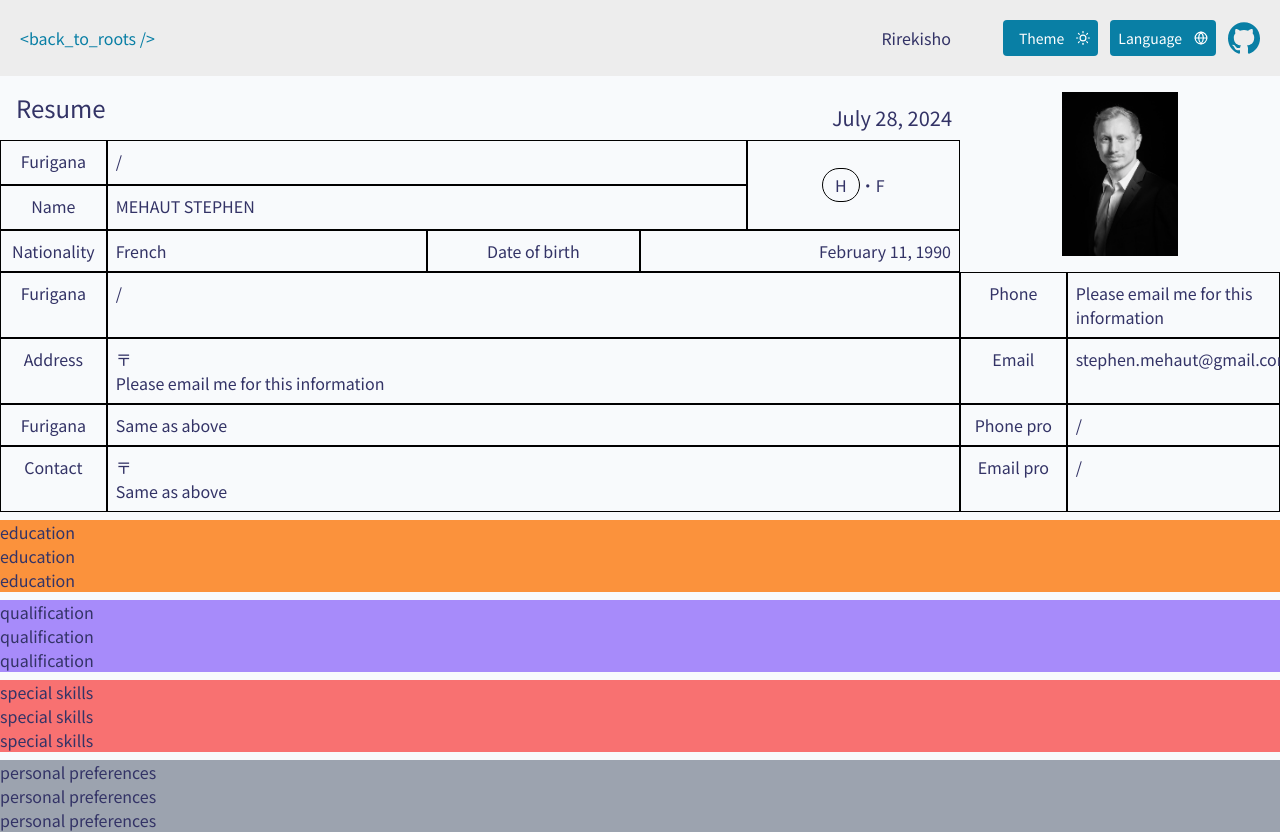
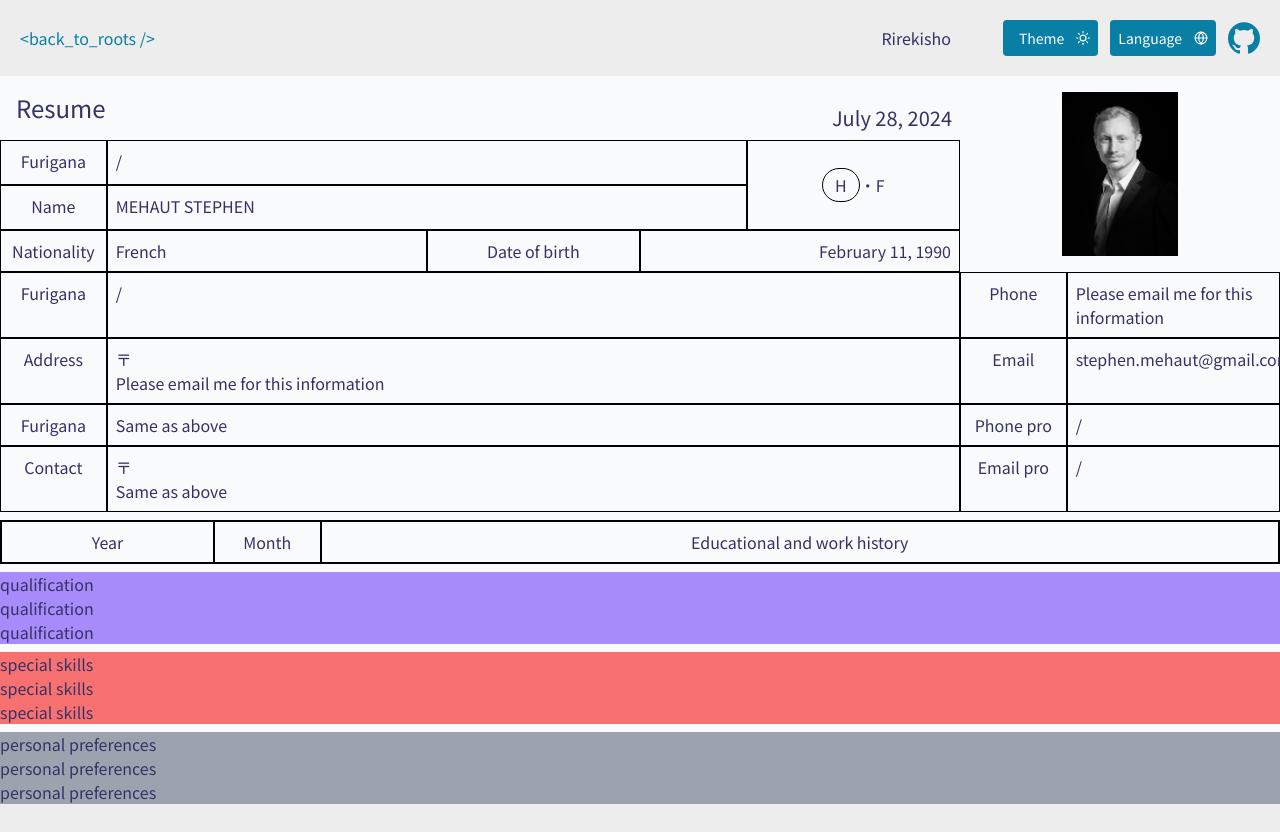
Before and after one commit to Steph0/resume-react, a Next.js app: page /en/rirekisho in a window 1280 px wide. After the commit the page ends 804 px from the top, so only its background shows below. Built offline with nearby package versions, Linux system fonts and the light colour scheme.

Commit message:
feat: educational and work history layout

```diff
--- a/messages/en.json
+++ b/messages/en.json
@@ -67,6 +67,14 @@
         "legend": "Email pro",
         "value": "/"
       }
+    },
+    "Education": {
+      "headers": {
+        "year": "Year",
+        "month": "Month",
+        "history": "Educational and work history"
+
+      }
     }
   },
   "Theme": "Theme",
--- a/messages/fr.json
+++ b/messages/fr.json
@@ -67,6 +67,14 @@
         "legend": "Email pro",
         "value": "/"
       }
+    },
+    "Education": {
+      "headers": {
+        "year": "Annee",
+        "month": "Mois",
+        "history": "Historique professionnel et educatif"
+
+      }
     }
   },
   "Theme": "Thème",
--- a/messages/ja.json
+++ b/messages/ja.json
@@ -67,6 +67,13 @@
         "legend": "Ｅメール",
         "value": "同上"
       }
+    },
+    "Education": {
+      "headers": {
+        "year": "年",
+        "month": "月",
+        "history": "学歴 ・ 職歴"
+      }
     }
   },
   "Theme": "テーマ",
--- /dev/null
+++ b/src/app/[locale]/rirekisho/components/education/index.tsx
@@ -0,0 +1,23 @@
+import { useTranslations } from 'next-intl';
+import { Table } from '../shared/table/Table';
+import { Row } from '../shared/table/Row';
+import { ColHeader } from '../shared/table/ColHeader';
+
+export default function Education() {
+  const t = useTranslations();
+  return (
+    <Table className='auto-cols-fr grid-cols-12'>
+      <Row>
+        <ColHeader className='col-span-2'>
+          {t('Rirekisho.Education.headers.year')}
+        </ColHeader>
+        <ColHeader className='col-span-1'>
+          {t('Rirekisho.Education.headers.month')}
+        </ColHeader>
+        <ColHeader className='col-span-full col-start-4'>
+          {t('Rirekisho.Education.headers.history')}
+        </ColHeader>
+      </Row>
+    </Table>
+  );
+}
--- a/src/app/[locale]/rirekisho/components/personal-infos/index.tsx
+++ b/src/app/[locale]/rirekisho/components/personal-infos/index.tsx
@@ -9,7 +9,7 @@ export default function PersonalInfos() {
 
   return (
     <div>
-      <div className='grid auto-cols-fr grid-cols-12 bg-slate-50 '>
+      <div className='grid auto-cols-fr grid-cols-12'>
         <RirekishoHeader
           title={t('Rirekisho.PersonalInfos.title')}
           date={t('Rirekisho.PersonalInfos.date', { resumeDate: now })}
--- /dev/null
+++ b/src/app/[locale]/rirekisho/components/shared/table/ColHeader.tsx
@@ -0,0 +1,15 @@
+import { FC, PropsWithChildren } from 'react';
+import { Cell } from './Cell';
+import { cn } from '@/lib/utils';
+
+interface ColHeaderProps extends PropsWithChildren {
+  className?: string;
+}
+
+export const ColHeader: FC<ColHeaderProps> = ({ className = '', children }) => {
+  return (
+    <Cell role='columnheader' className={cn('text-center', className)}>
+      {children}
+    </Cell>
+  );
+};
--- a/src/app/[locale]/rirekisho/components/table/index.tsx
+++ b/src/app/[locale]/rirekisho/components/shared/table/index.tsx
@@ -1,4 +1,4 @@
 export { Table } from './Table';
 export { Row } from './Row';
-export { RowHeader } from './RowHeader';
+export { ColHeader } from './ColHeader';
 export { Cell } from './Cell';
--- a/src/app/[locale]/rirekisho/components/table/RowHeader.tsx
+++ /dev/null
@@ -1,15 +0,0 @@
-import { FC, PropsWithChildren } from 'react';
-import { Cell } from './Cell';
-import { cn } from '@/lib/utils';
-
-interface RowHeaderProps extends PropsWithChildren {
-  className?: string;
-}
-
-export const RowHeader: FC<RowHeaderProps> = ({ className = '', children }) => {
-  return (
-    <Cell role='rowheader' className={cn('text-center', className)}>
-      {children}
-    </Cell>
-  );
-};
--- a/src/app/[locale]/rirekisho/page.tsx
+++ b/src/app/[locale]/rirekisho/page.tsx
@@ -1,3 +1,4 @@
+import Education from './components/education/index';
 import PersonalInfos from './components/personal-infos/index';
 
 export default function Rirekisho() {
@@ -5,11 +6,7 @@ export default function Rirekisho() {
     <section className='flex flex-col gap-y-2 bg-slate-50 dark:bg-slate-900'>
       <PersonalInfos />
 
-      <div className='bg-orange-400'>
-        <p>education</p>
-        <p>education</p>
-        <p>education</p>
-      </div>
+      <Education />
 
       <div className='bg-violet-400'>
         <p>qualification</p>
```
Also changed, not shown: src/app/[locale]/rirekisho/components/shared/table/Cell.tsx (renamed from src/app/[locale]/rirekisho/components/table/Cell.tsx), src/app/[locale]/rirekisho/components/shared/table/Row.tsx (renamed from src/app/[locale]/rirekisho/components/table/Row.tsx), src/app/[locale]/rirekisho/components/shared/table/Table.tsx (renamed from src/app/[locale]/rirekisho/components/table/Table.tsx), 1 other file (tests, documents, lock files or other folders).
